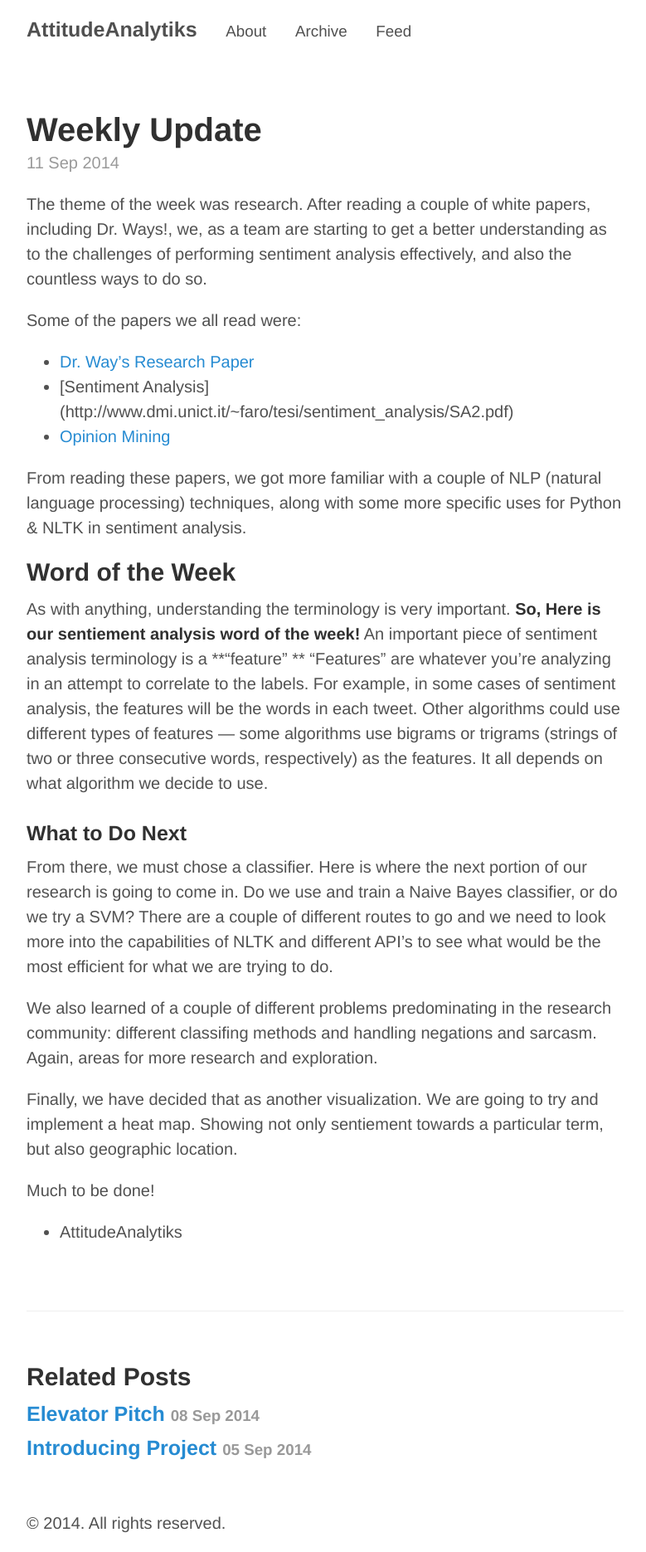
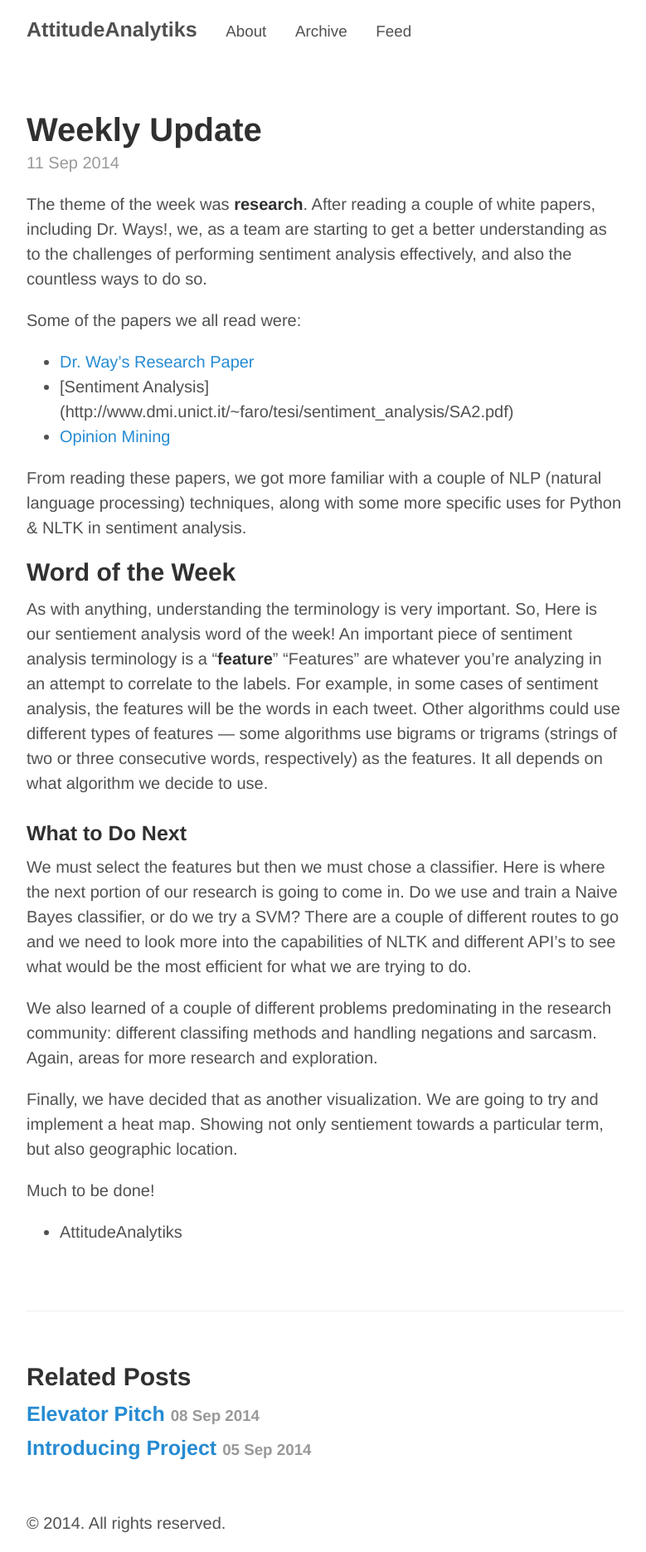
Before and after one commit to AttitudeAnalytiks/AttitudeAnalytiks.github.io, a Jekyll site: the page built from _posts/2014-09-11-WeekUpdate1.md, in a window 1280 px wide. Shown: the whole page at 83% size, without its empty margins (248-1027 px from the left). Built offline with Jekyll 4.4.1, drawn with Linux system fonts in a browser that asks for light colours; Markdown is read by kramdown in place of the engine named in the settings.

Commit message:
Update 2014-09-11-WeekUpdate1.md

```diff
--- a/_posts/2014-09-11-WeekUpdate1.md
+++ b/_posts/2014-09-11-WeekUpdate1.md
@@ -3,8 +3,7 @@ layout: post
 title: Weekly Update
 ---
 
-The theme of the week was research. After reading a couple of white papers, including Dr. Ways!, we, as a team are starting to get
-a better understanding as to the challenges of performing sentiment analysis effectively, and also the countless ways to do so.
+The theme of the week was **research**. After reading a couple of white papers, including Dr. Ways!, we, as a team are starting to get a better understanding as to the challenges of performing sentiment analysis effectively, and also the countless ways to do so.
 
 Some of the papers we all read were:
 * [Dr. Way's Research Paper](http://www.csc.villanova.edu/~tway/publications/IKE7710_Carpenter_Way.pdf)
@@ -16,15 +15,15 @@ some more specific uses for Python & NLTK in sentiment analysis.
 
 ## Word of the Week
 
- As with anything, understanding the terminology is very important. **So, Here is our sentiement analysis word of the week!**
- An important piece of sentiment analysis terminology is a **"feature" **
+ As with anything, understanding the terminology is very important. So, Here is our sentiement analysis word of the week!
+ An important piece of sentiment analysis terminology is a "**feature**"
 “Features” are whatever you’re analyzing in an
  attempt to correlate to the labels. For example, in some cases of sentiment analysis, the features will be the words in each
  tweet. Other algorithms could use different types of features — some algorithms use bigrams or trigrams
  (strings of two or three consecutive words, respectively) as the features. It all depends on what algorithm we decide to use.
 
 ### What to Do Next
- From there, we must chose a classifier. Here is where the next portion of our research is going to come in.
+ We must select the features but then we must chose a classifier. Here is where the next portion of our research is going to come in.
  Do we use and train a Naive Bayes classifier, or do we try a SVM? There are a couple of different routes to go and we need to look more into the capabilities of NLTK and different API's
  to see what would be the most efficient for what we are trying to do.
 
```
